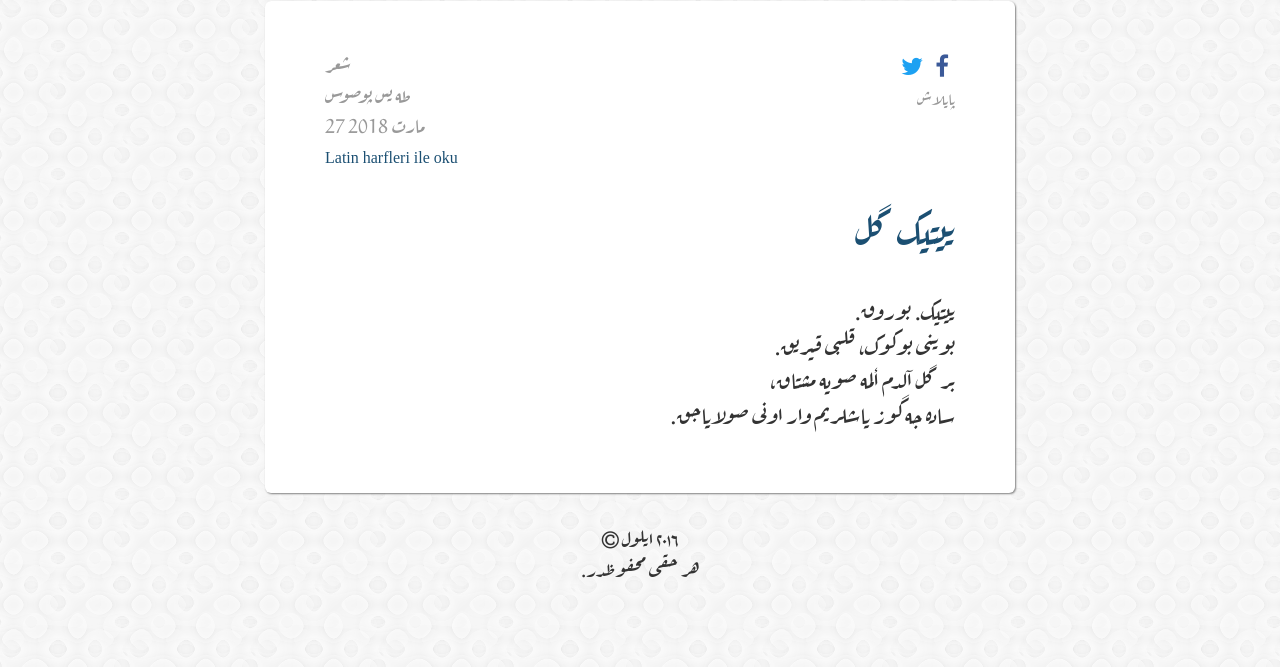
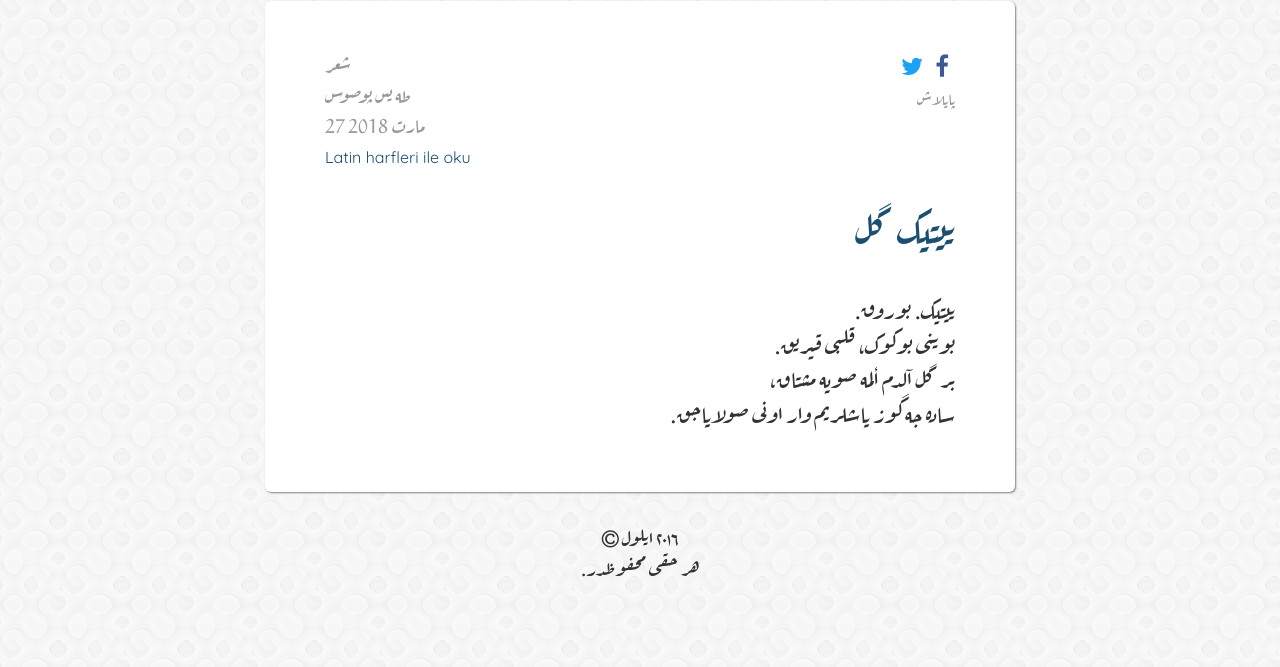
Before and after one commit to muhammedaydogdu/muhammedaydogdu.github.io, a Jekyll site: the page built from _posts/2018-03-27-yitik-gul-os.md, in a window 1280 px wide. Shown: the part 177-844 px from the top of the page. Built offline with Jekyll 4.4.1, drawn with Linux system fonts in a browser that asks for light colours; some web fonts are replaced.

Commit message:
Update style.css

```diff
--- a/css/style.css
+++ b/css/style.css
@@ -162,7 +162,7 @@ nav li a.social {
 
 #lang-os {
   font-size: 16px;
-  font-family: "Kappa", "Times New Roman", serif;
+  font-family: "Quicksand", "Times New Roman", serif;
 }
 
 #os-bilgi {
```
